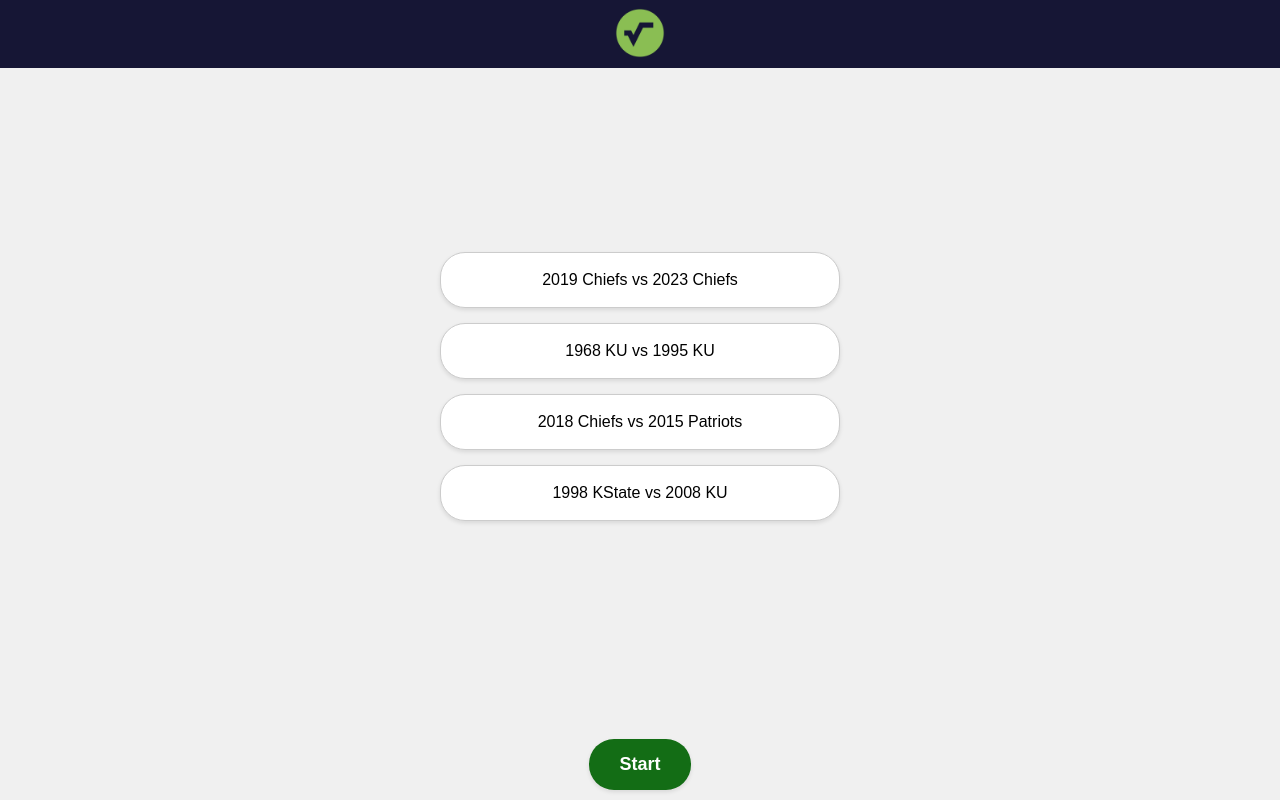
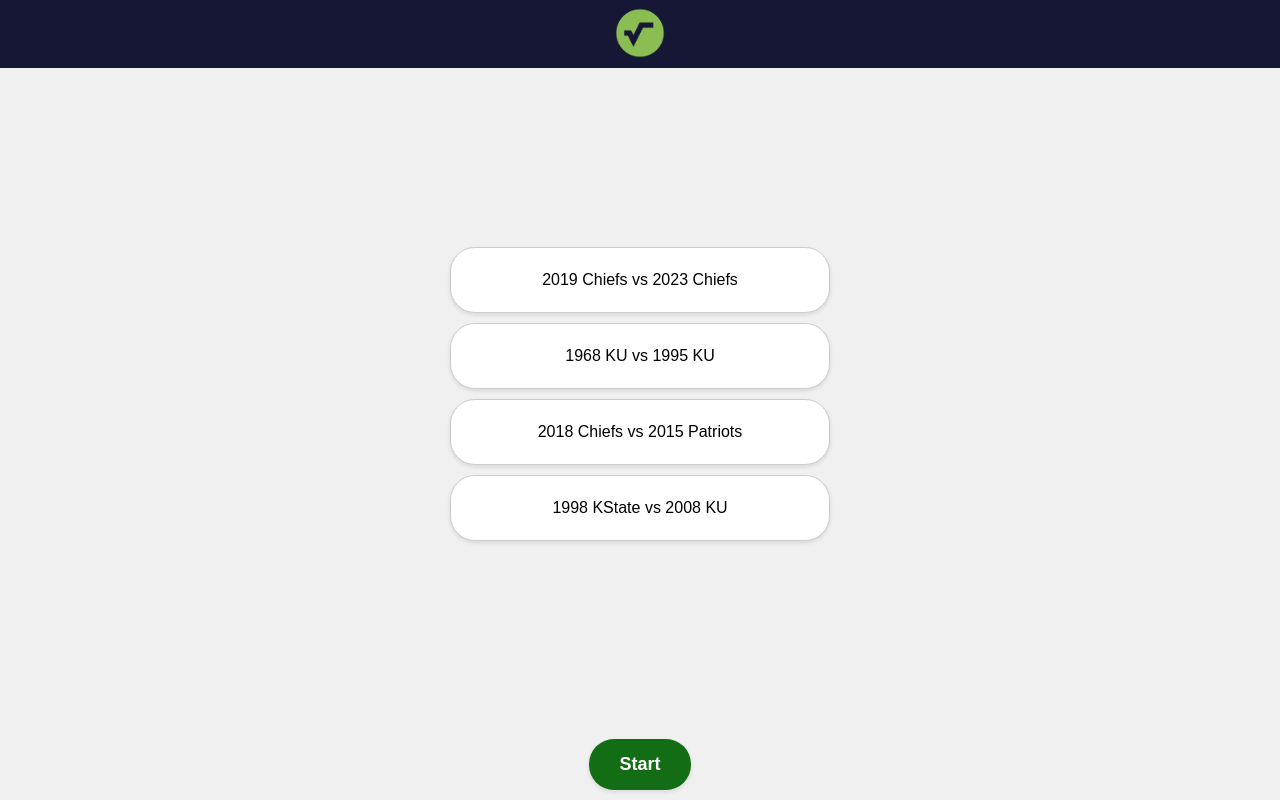
Before and after one commit to trevorbdev/statsdraft-sim, a React (Vite) app: page / in a window 1280 px wide. Built offline with nearby package versions, Linux system fonts and the light colour scheme.

Commit message:
formatting fixes for presentation

```diff
--- a/src/App.jsx
+++ b/src/App.jsx
@@ -52,8 +52,8 @@
               style={{
                 border: '1px solid #ccc',
                 borderRadius: '25px',
-                padding: '15px 20px',
-                marginBottom: '15px',
+                padding: '20px 15px',
+                margin: '10px',
                 textAlign: 'center',
                 fontSize: '16px',
                 boxShadow: '0 2px 4px rgba(0,0,0,0.1)',
--- a/src/SimulatedGame.jsx
+++ b/src/SimulatedGame.jsx
@@ -153,8 +153,6 @@
       flexDirection: 'column',
       minHeight: '100vh',
       width: '100%',
-      maxWidth: '800px',
-      margin: '0 auto',
       boxSizing: 'border-box',
       backgroundColor: '#f0f0f0',
     }}>
@@ -178,6 +176,8 @@
               borderRadius: '5px',
               marginRight: '5px',
               cursor: 'pointer',
+              marginLeft: 'auto',
+              alignItems: 'right'
             }}
           >
             Explain my Score
@@ -247,16 +247,16 @@
               onClick={() => window.open('https://play.google.com/store/apps/details?id=com.statsdraft.app&pcampaignid=web_share', '_blank')}
               src="https://static.wixstatic.com/media/7c6199_1ffc951b203f48adb314cdc5d922a3c7~mv2.png/v1/fill/w_306,h_90,al_c,q_85,usm_0.66_1.00_0.01,enc_auto/googleplay.png"
               alt="googleplay.png"
-              style={{width:'185px',height:'60px'}}
-              width="185"
+              style={{width:'170px',height:'60px'}}
+              width="170"
               height="60"
             />
             <img
               onClick={() => window.open('https://apps.apple.com/us/app/statsdraft/id6451419726', '_blank')}
               src="https://static.wixstatic.com/media/7c6199_e3b0e86d110f4962b07ae4f5f9089f58~mv2.png/v1/fill/w_303,h_90,al_c,q_85,usm_0.66_1.00_0.01,enc_auto/Apple.png"
               alt="Apple.png"
-              style={{width:'185px',height:'60px'}}
-              width="185"
+              style={{width:'170px',height:'60px', paddingLeft: '8px'}}
+              width="170"
               height="60"
             />
           </div>
```
